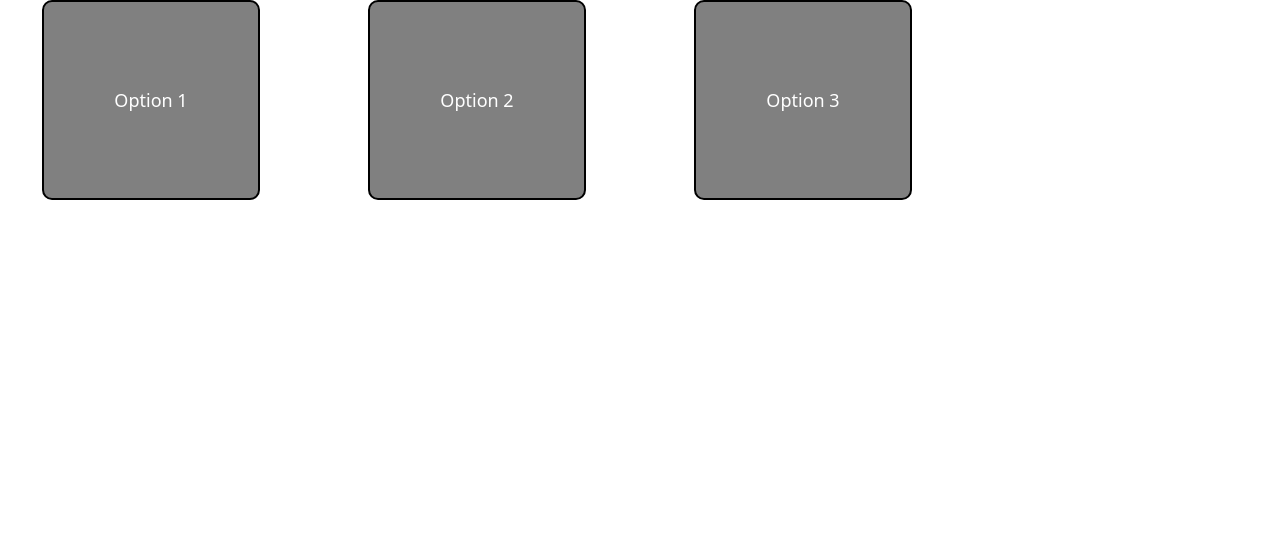
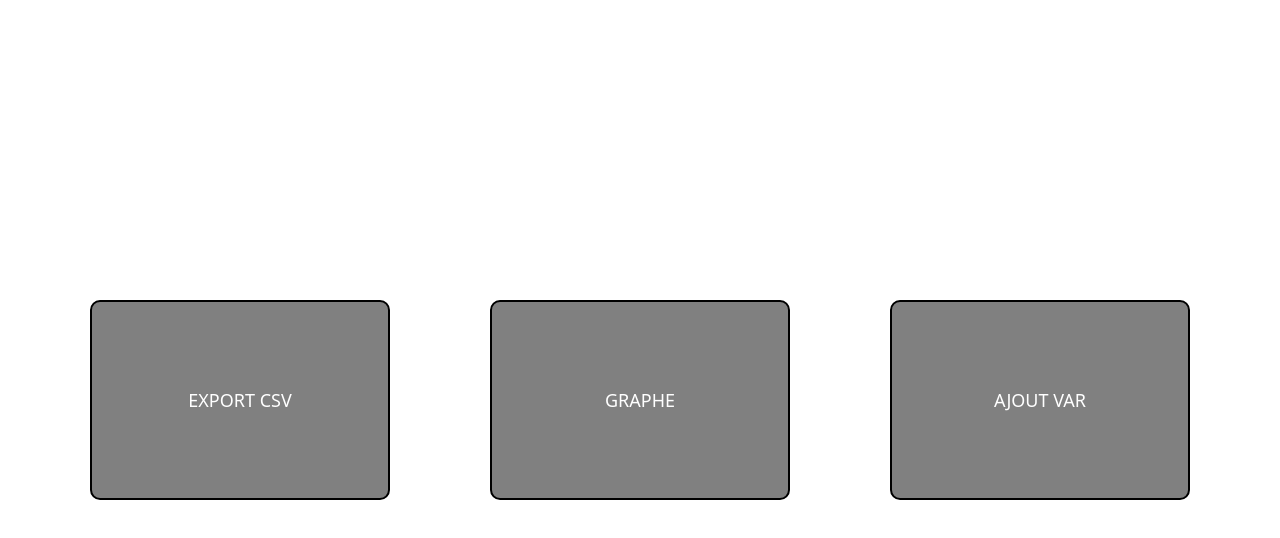
Before and after one commit to NikBon-FE/TP-DepSI, a plain HTML site: page frontend/main.html in a window 1280 px wide. Drawn offline with nearby package versions, Linux system fonts and the light colour scheme.

Commit message:
02/12/24 -AK-06- DB: ajout table login, Main: modif visuelle + lien entre page

```diff
--- a/frontend/main.html
+++ b/frontend/main.html
@@ -6,55 +6,46 @@
     <title>Main Page</title>
     <link href="https://cdn.jsdelivr.net/npm/bootstrap@5.3.3/dist/css/bootstrap.min.css" rel="stylesheet" integrity="sha384-QWTKZyjpPEjISv5WaRU9OFeRpok6YctnYmDr5pNlyT2bRjXh0JMhjY6hW+ALEwIH" crossorigin="anonymous">
     <script src="https://cdn.jsdelivr.net/npm/chart.js"></script>
-  </head>
-
     <style>
       body {
           background-color: white;
+          display: flex;
+          justify-content: center;
+          align-items: center;
+          height: 100vh;  /* Pleine hauteur de l'écran */
+          margin: 0;      /* Enlève les marges par défaut */
       }
-    .col-1{
-        background-color: red;
-    }
-    .container{
-        display:flex;
-        width:80%;
-        justify-content:space-between;
+      .button-container {
+          display: flex;
+          justify-content: center;
+          gap: 100px; /* Espacement entre les boutons */
       }
       .large-button {
-        width: 400px;   /* Button width */
-        height: 200px;  /* Button height (same as width for a square) */
+          width: 300px;
+          height: 200px;
           display: flex;
           align-items: center;
           justify-content: center;
           background-color: gray;
           border: 2px solid black;
-        border-radius: 10px;  /* Optional: Adds rounded corners */
+          border-radius: 10px;
           text-align: center;
           color: white;
           font-size: 18px;
-        cursor: pointer; /* Makes it look like a clickable button */
+          text-decoration: none; /* Supprime le soulignement des liens */
+          cursor: pointer;
       }
-
-
+      .large-button:hover {
+          background-color: darkgray; /* Effet au survol */
+      }
     </style>
+  </head>
 
   <body>
-    <div class="row">
-        <div class = col-3>
-            <div class="container">
-                <button class="large-button">Option 1</button>
-            </div>
-        </div>
-        <div class = col-3>
-            <div class="container">
-                <button class="large-button">Option 2</button>
-            </div>
-        </div>
-        <div class = col-3>
-            <div class="container">
-                <button class="large-button">Option 3</button>
-            </div>
-        </div>
+    <div class="button-container">
+      <a href="export_csv.html" class="large-button">EXPORT CSV</a>
+      <a href="graphe.html" class="large-button">GRAPHE</a>
+      <a href="ajout_var.html" class="large-button">AJOUT VAR</a>
     </div>
   </body>
 </html>
```
Also changed, not shown: 1 other file. Lines whose indentation alone changed are shown as unchanged.
